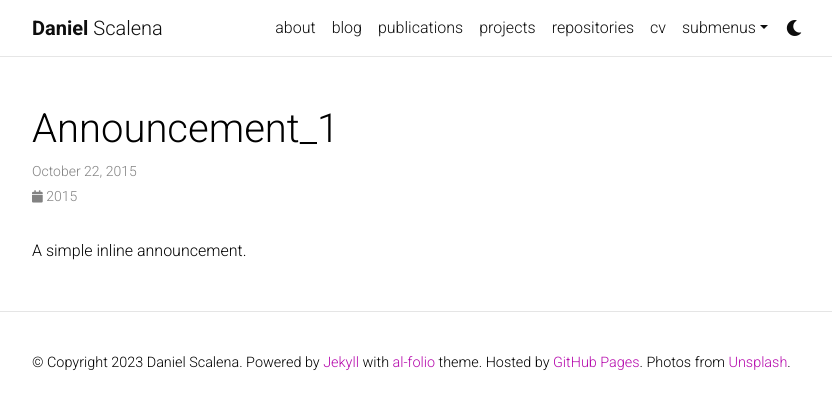
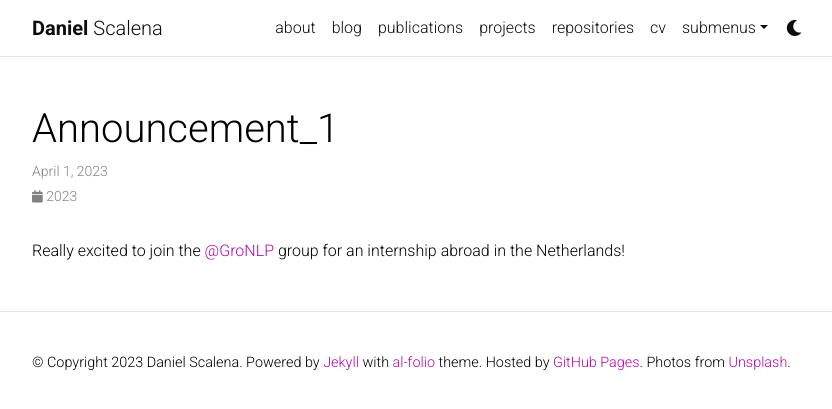
Before and after one commit to DanielSc4/danielsc4.github.io, a Jekyll site: the page built from _news/announcement_1.md, in a window 1280 px wide. Shown: the top 409 px of the page, without its empty margins (223-1055 px from the left). Built offline with Jekyll 4.4.1, drawn with Linux system fonts in a browser that asks for light colours; full-size pictures stand in for the smaller copies a plugin makes; comment, search, counter and statistics services are not loaded; a style sheet for code colours, icons or effects is not loaded.

Commit message:
updated news and home

```diff
--- a/_news/announcement_1.md
+++ b/_news/announcement_1.md
@@ -1,8 +1,8 @@
 ---
 layout: post
-date: 2015-10-22 15:59:00-0400
+date: 2023-04-01 00:01:00-0400
 inline: true
 related_posts: false
 ---
 
-A simple inline announcement.
+Really excited to join the <a href="https://twitter.com/GroNlp">@GroNLP</a> group for an internship abroad in the Netherlands!
```
Also changed, not shown: _news/announcement_2.md (deleted, +0 -32 lines), _news/announcement_3.md (deleted, +0 -8 lines), _pages/about.md (+1 -1 lines).
